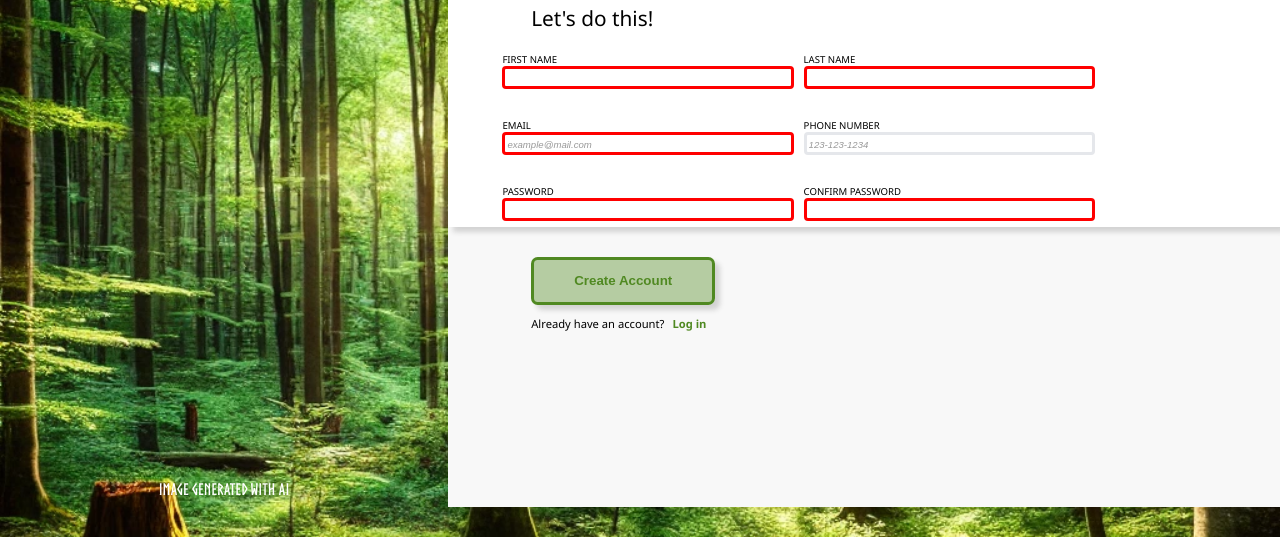
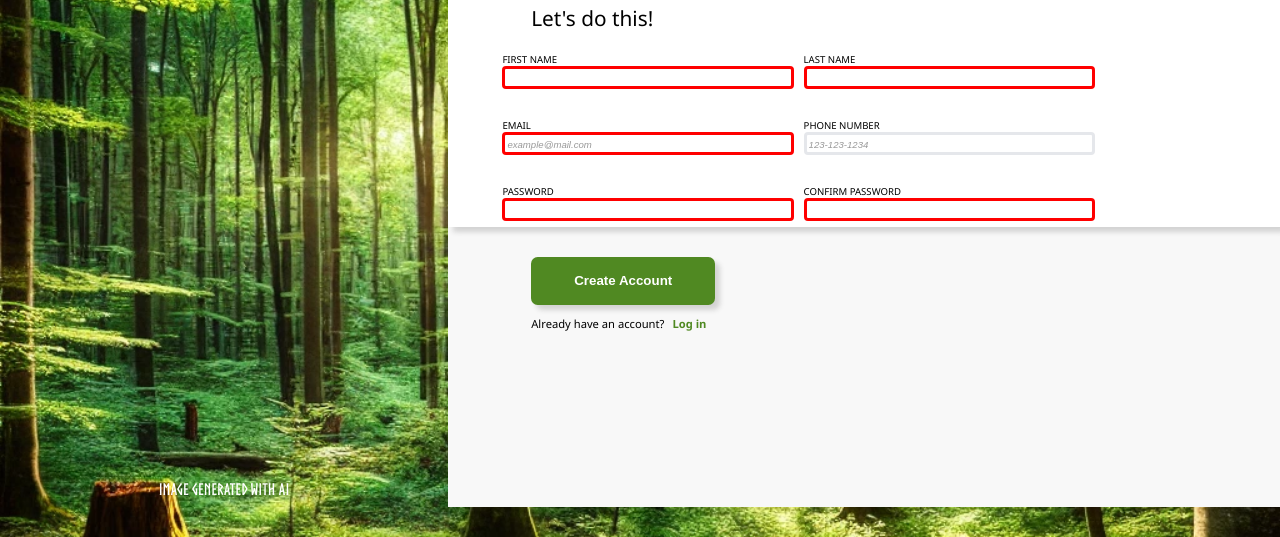
Before and after one commit to LaOuede/Sign-up-Form, a plain HTML site: page index.html in a window 1280 px wide. Shown: the part 293-830 px from the top of the page. Drawn offline with Linux system fonts and the light colour scheme.

Commit message:
Sign-up Form : create-account btn modified

```diff
--- a/style.css
+++ b/style.css
@@ -166,11 +166,11 @@ input[type="tel"]::placeholder, input[type="email"]::placeholder  {
 }
 
 .account_button {
-	background-color: rgb(80, 137, 34, 0.4);
+	color: white;
+	background-color: rgb(80, 137, 34);
 	border: solid;
 	border-color: rgb(80, 137, 34);
 	padding: 1em 3em 1em 3em;
-	color:rgb(80, 137, 34);
 	border-radius: 0.5em;
 	box-shadow: 5px 5px 5px lightgray;
 	font-weight: bold;
@@ -190,6 +190,7 @@ input[type="tel"]::placeholder, input[type="email"]::placeholder  {
 }
 
 .account_link {
+	color: rgb(80, 137, 34);
 	font-weight: bold;
 	align-self: center;
 }
```
